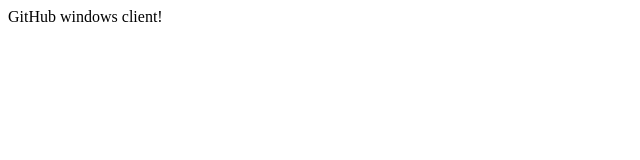
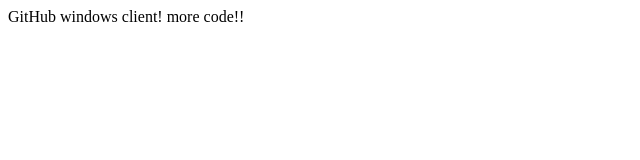
Before and after one commit to mthind/test308tube2, a plain HTML site: page WebContent/index.html in a window 1280 px wide. Shown: the full height of the page, 0-640 px from the left. Drawn offline with Linux system fonts and the light colour scheme.

Commit message:
added more code
index file

```diff
--- a/WebContent/index.html
+++ b/WebContent/index.html
@@ -6,5 +6,7 @@
 </head>
 <body>
 GitHub windows client!
+
+more code!!
 </body>
 </html>
```
